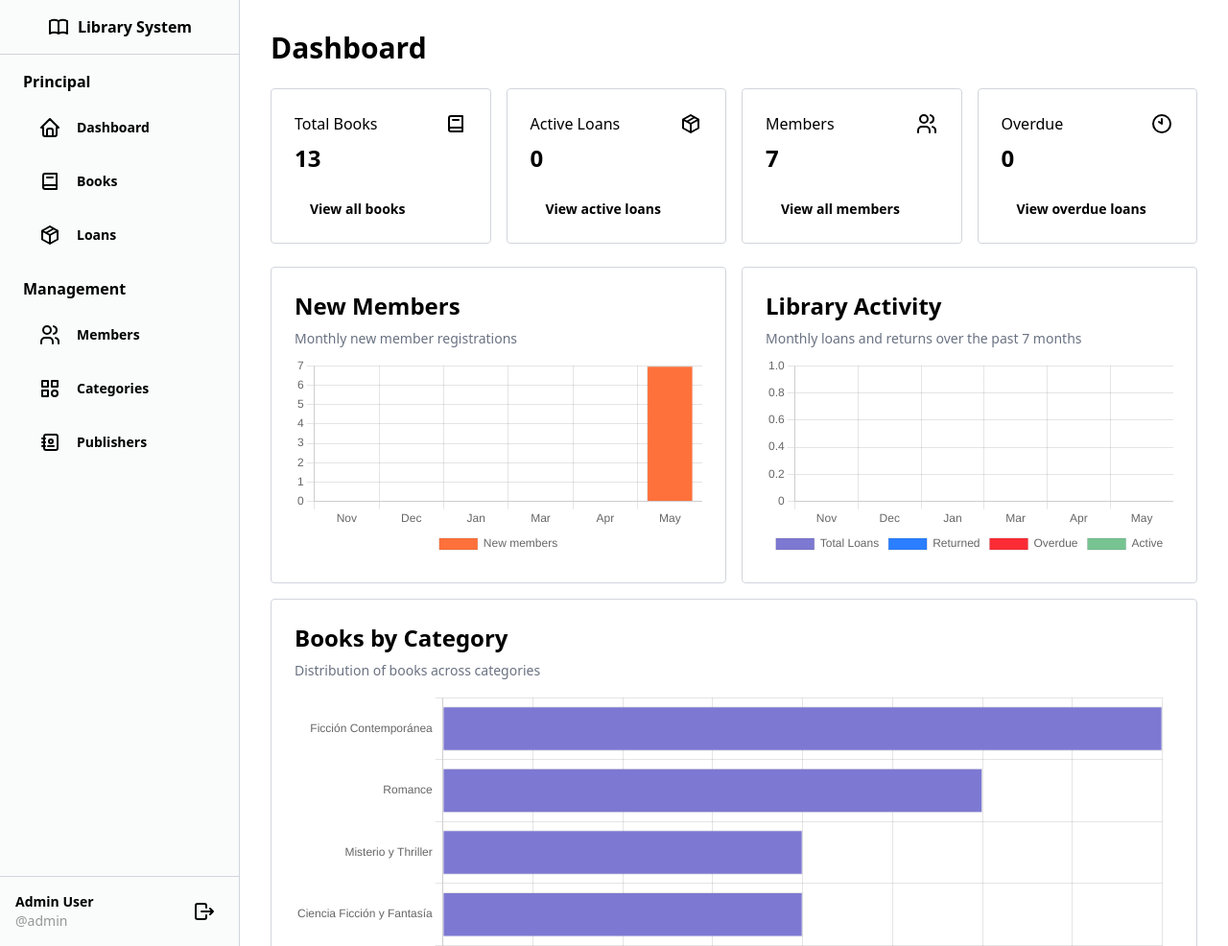
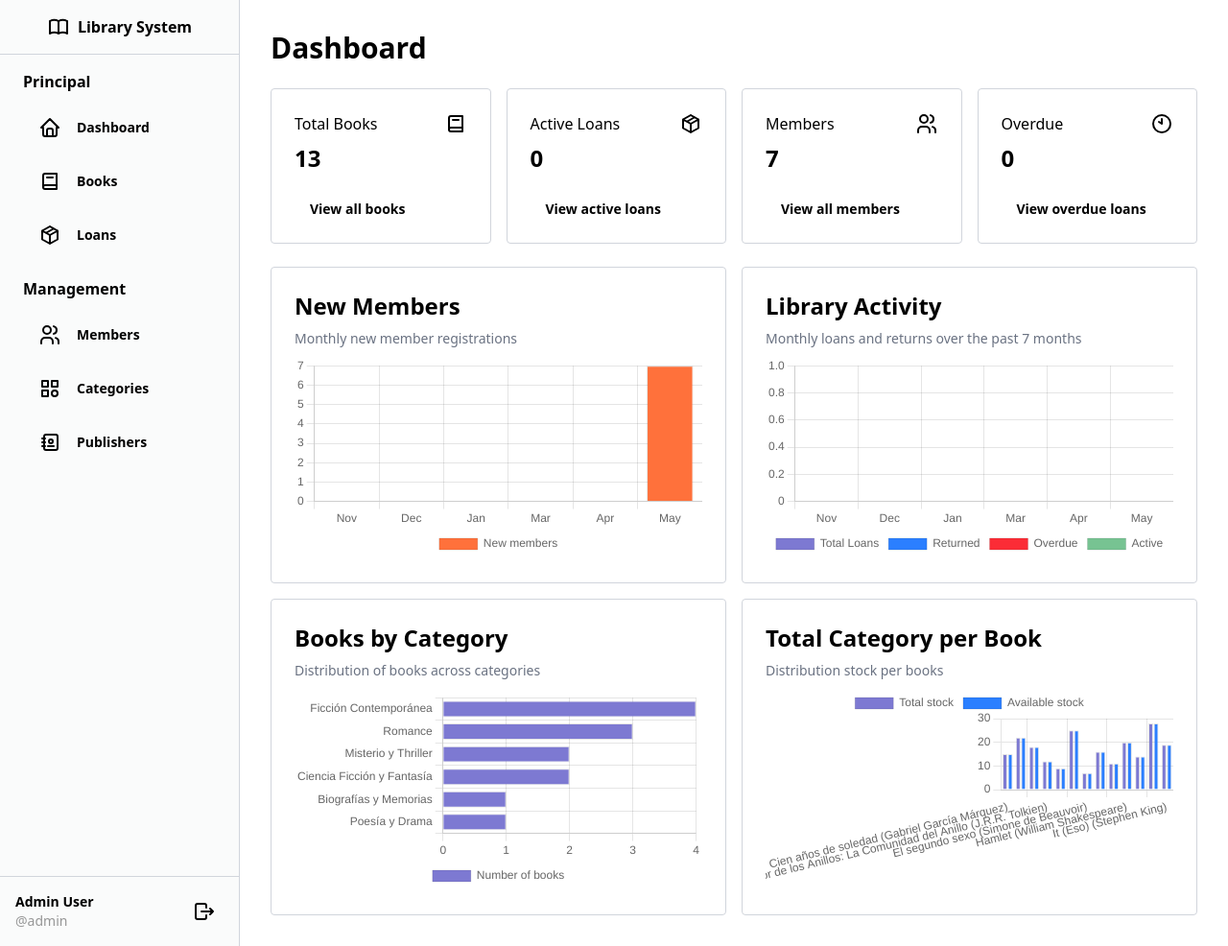
Before and after one commit to DarkMalk/django-gestion-biblioteca, a Django app: page /dashboard in a window 1280 px wide. Shown: the whole page at 96% size. Run offline with Django 5.2, Linux system fonts and the light colour scheme; a user stored in the database is signed in; data comes from the database, SQL or seed files in the repository; data that the repository does not hold is empty; style sheets or scripts are compiled from the project's sources.

Commit message:
Add total stock chart to dashboard and update context data

```diff
--- a/app/templates/pages/dashboard.html
+++ b/app/templates/pages/dashboard.html
@@ -76,12 +76,19 @@
         </header>
         <canvas id="graphic-library-activity"></canvas>
       </article>
-      <article class="w-full flex flex-col gap-2 p-6 border border-gray-300 rounded lg:col-span-2">
+      <article class="w-full flex flex-col gap-2 p-6 border border-gray-300 rounded">
         <header class="w-full flex flex-col gap-2">
           <h1 class="text-2xl font-bold">Books by Category</h1>
           <p class="text-sm text-gray-500">Distribution of books across categories</p>
         </header>
         <canvas id="graphic-books-by-category"></canvas>
+      </article>
+      <article class="w-full flex flex-col gap-2 p-6 border border-gray-300 rounded">
+        <header class="w-full flex flex-col gap-2">
+          <h1 class="text-2xl font-bold">Total Category per Book</h1>
+          <p class="text-sm text-gray-500">Distribution stock per books</p>
+        </header>
+        <canvas id="graphic-total_stock"></canvas>
       </article>
     </section>
   </main>
@@ -92,10 +99,14 @@
     const dataNewMembers = {{ new_members_last_seven_months|safe }}
     const dataLibraryActivity = {{ library_activity_last_seven_months|safe }}
     const dataBooksByCategory = {{ books_by_category|safe }}
+    const dataTotalStock = {{ total_stock|safe }}
+
+    console.log(dataTotalStock)
 
     const ctxNewMembers = $("#graphic-new-members").getContext("2d")
     const ctxLibraryActivity = $("#graphic-library-activity").getContext("2d")
     const ctxBooksByCategory = $("#graphic-books-by-category").getContext("2d")
+    const ctxTotalStock = $("#graphic-total_stock").getContext("2d")
 
     new Chart(ctxNewMembers, {
       type: 'bar',
@@ -182,5 +193,23 @@
         }
       }
     })
+
+    new Chart(ctxTotalStock, {
+      type: "bar",
+      data: {
+        labels: Object.values(dataTotalStock).map(value => (`${value.title} (${value.author})`)),
+        datasets: [{
+          label: "Total stock",
+          data: Object.values(dataTotalStock).map(value => value.total_stock),
+          borderWidth: 1,
+          backgroundColor: '#7D79D2'
+        },{
+          label: "Available stock",
+          data: Object.values(dataTotalStock).map(value => value.available_stock),
+          borderWidth: 1,
+          backgroundColor: '#2b7fff'
+        }]
+      }
+    })
   </script>
 {% endblock body %}
--- a/app/views/dashboard.py
+++ b/app/views/dashboard.py
@@ -6,6 +6,7 @@ from ..utils import (
     books_per_category,
     new_members_last_seven_months as new_members_utils,
     library_activity_last_seven_months as library_activity_utils,
+    total_stock_per_book,
 )
 
 
@@ -34,6 +35,7 @@ def dashboard(request):
     books_by_category = books_per_category(books)
     new_members_last_seven_months = new_members_utils(month_labels, users)
     library_activity_last_seven_months = library_activity_utils(month_labels, loans)
+    total_stock = total_stock_per_book(books, loans)
 
     data = {
         "total_books": total_books,
@@ -43,6 +45,7 @@ def dashboard(request):
         "overdue_loans": overdue_loans,
         "new_members_last_seven_months": new_members_last_seven_months,
         "library_activity_last_seven_months": library_activity_last_seven_months,
+        "total_stock": total_stock,
     }
 
     return render(request, "pages/dashboard.html", context=data)
```
